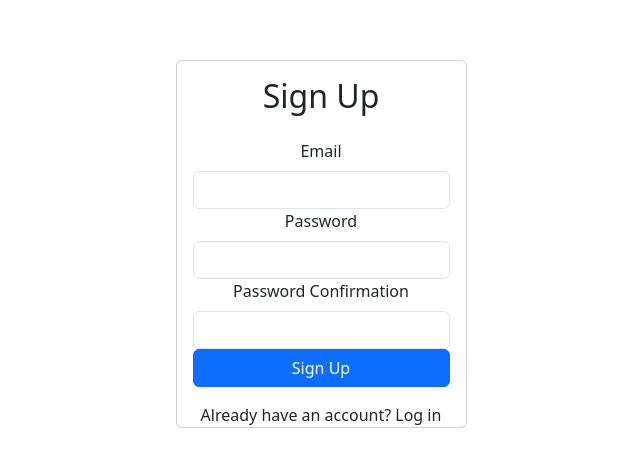
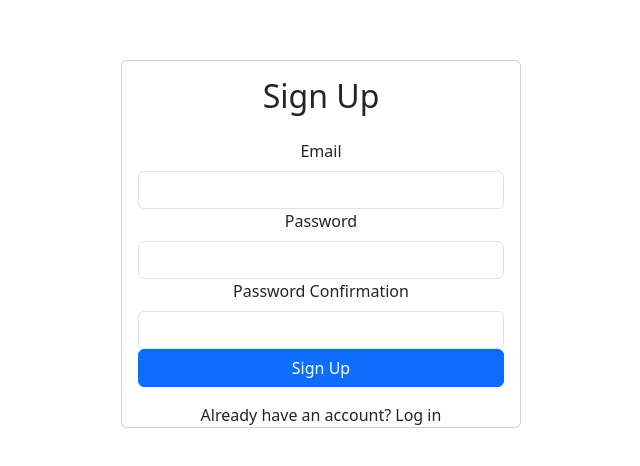
Before and after one commit to abaas-a/QMarketPlace, a React (Create React App) app: page /qurantracker in a window 1280 px wide. Shown: the part 156-622 px from the top of the page, without its empty margins (319-959 px from the left). Built offline with nearby package versions, Linux system fonts and the light colour scheme; no server answers.

Commit message:
Feature: further progress on signup page

```diff
--- a/package.json
+++ b/package.json
@@ -6,6 +6,7 @@
     "@testing-library/jest-dom": "^5.17.0",
     "@testing-library/react": "^13.4.0",
     "@testing-library/user-event": "^13.5.0",
+    "@babel/plugin-proposal-private-property-in-object": "^1.0.5",
     "bootstrap": "^5.3.1",
     "firebase": "^10.3.1",
     "react": "^18.2.0",
--- a/src/App.js
+++ b/src/App.js
@@ -5,6 +5,7 @@ import Home from './pages/Home';
 import Navbar from './components/Navbar';
 import SignUp from './components/SignUp';
 import { Container } from 'react-bootstrap';
+import { AuthProvider } from './contexts/AuthContext';
 
 function App() {
   return (
@@ -15,10 +16,14 @@ function App() {
             <Switch>
               <Route exact path="/"><Home /></Route>
               <Route exact path="/qurantracker">
-                <Container className = "d-flex align-items-center justify-content-center"
-                  style = {{ minHeight: "100vh" }}>
-                  <SignUp />
-                </Container>
+                <AuthProvider>
+                  <Container className = "d-flex align-items-center justify-content-center"
+                    style = {{ minHeight: "100vh" }}>
+                    <div className='w-100' style={{maxWidth: "400px"}}>
+                      <SignUp />
+                    </div>
+                  </Container>
+                </AuthProvider>
               </Route>
             </Switch>
           </div>
--- a/src/components/SignUp.js
+++ b/src/components/SignUp.js
@@ -1,10 +1,18 @@
 import React, {useRef} from "react"
 import {Form, Button, Card} from 'react-bootstrap'
+import { useAuth } from '../contexts/AuthContext'
 
 export default function SignUp() {
     const emailRef = useRef()
     const passwordRef = useRef()
     const passwordConfirmRef = useRef()
+    const { signup } = useAuth()
+
+    function  handleSubmit(e) {
+        e.preventDefault()
+
+        signup(emailRef.current.value, passwordRef.current.value)
+    }
 
     return (
         <>
@@ -22,7 +30,7 @@ export default function SignUp() {
                         </Form.Group>
                         <Form.Group id="password-confirm">
                             <Form.Label>Password Confirmation</Form.Label>
-                            <Form.Control type="password-confirm" ref={passwordConfirmRef} required />
+                            <Form.Control type="password" ref={passwordConfirmRef} required />
                         </Form.Group>
                         <Button className="w-100" type="submit">
                             Sign Up
--- /dev/null
+++ b/src/contexts/AuthContext.js
@@ -0,0 +1,36 @@
+import React, {useContext, useState, useEffect} from "react";
+import { auth } from '../firebase'
+
+const AuthContext = React.createContext()
+
+export function useAuth() {
+    return useContext(AuthContext)
+}
+
+export function AuthProvider({children}) {
+    const [currentUser, setCurrentUser] = useState()
+
+    function signup(email, password) {
+        return auth.createUserWithEmailAndPassword(email,password)
+    }
+
+    useEffect(() =>{
+        const unsubscribe = auth.onAuthStateChanged(user => {
+            setCurrentUser(user)
+        })
+
+        return unsubscribe
+
+    }, [])
+
+    const value = {
+        currentUser,
+        signup
+    }
+
+    return (
+        <AuthContext.Provider value={value}>
+            {children}
+        </AuthContext.Provider>
+    )
+}
--- a/src/firebase.js
+++ b/src/firebase.js
@@ -1,5 +1,5 @@
-import firebase from "firebase/app"
-import "firebase/auth"
+import firebase from "firebase/compat/app"
+import "firebase/compat/auth"
 
 const app = firebase.initializeApp({
     apiKey: process.env.REACT_APP_FIREBASE_API_KEY,
```
